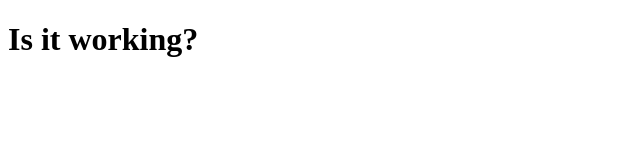
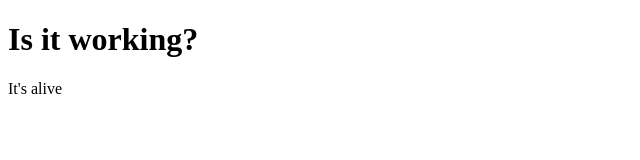
Before and after one commit to logimw/2, a plain HTML site: page index.html in a window 1280 px wide. Shown: the full height of the page, 0-640 px from the left. Drawn offline with Linux system fonts and the light colour scheme.

Commit message:
git init

```diff
--- a/index.html
+++ b/index.html
@@ -8,5 +8,6 @@
 </head>
 <body>
     <h1>Is it working?</h1>
+    <p>It's alive</p>
 </body>
 </html>
```
